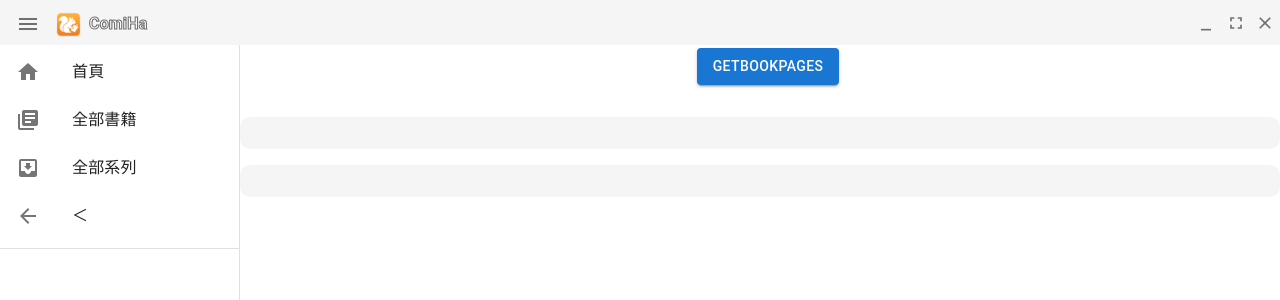
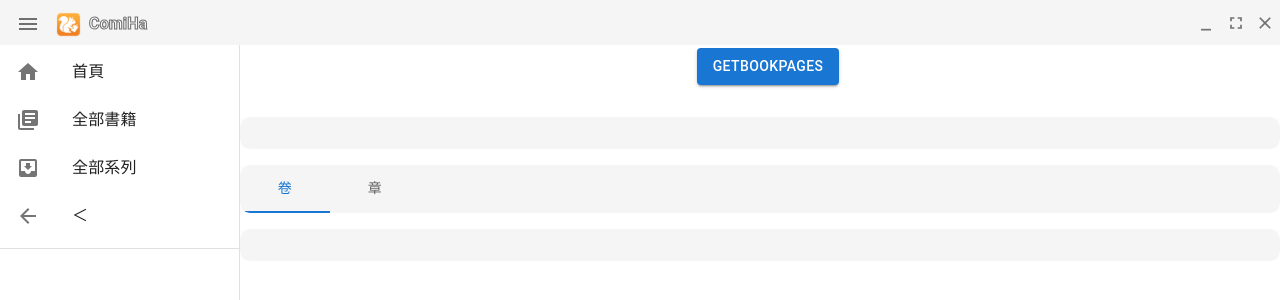
Before and after one commit to haha4ni/ComiHa, a React (Vite) app in the folder frontend/: page /seriesinfo/1 in a window 1280 px wide. Shown: the top 300 px of the page. Built offline with nearby package versions, Linux system fonts and the light colour scheme.

Commit message:
新增series info tabs

```diff
--- a/frontend/src/components/components/SeriesInfoPage.jsx
+++ b/frontend/src/components/components/SeriesInfoPage.jsx
@@ -1,6 +1,6 @@
 import React, { useEffect, useState } from "react";
 import { useNavigate, useParams } from "react-router-dom";
-import { Box, Typography, Avatar, Button, TextField } from "@mui/material";
+import { Box, Typography, Avatar, Button, TextField, Tabs, Tab } from "@mui/material";
 import {
   ReadCover,
   GetBookInfoByKey,
@@ -12,6 +12,7 @@ export default function SeriesInfoInfoPage() {
   const [Thumbnails, setThumbnails] = useState([]);
   const [bookinfo, setBookinfo] = useState(null);
   const [seriesinfo, setSeriesinfo] = useState(null);
+  const [tabValue, setTabValue] = useState(0);
   const navigate = useNavigate();
   const { seriesname, bookname, booknumber } = useParams();
 
@@ -52,6 +53,10 @@ export default function SeriesInfoInfoPage() {
 
     fetchSeriesInfo();
   }, [seriesname]);
+
+  const handleTabChange = (event, newValue) => {
+    setTabValue(newValue);
+  };
 
   const renderThumbnails = () => {
     return Thumbnails.map((thumbnail, index) => (
@@ -178,7 +183,16 @@ export default function SeriesInfoInfoPage() {
         <Typography variant="h6">{bookinfo?.metadata?.series}</Typography>
       </Box>
 
-      {/* Thumbnails Grid */}
+      {/* Tabs and Thumbnails Grid */}
+      <Tabs
+        value={tabValue}
+        onChange={handleTabChange}
+        sx={{ mt: 2, backgroundColor: "#f5f5f5", borderRadius: "10px" }}
+      >
+        <Tab label="卷" />
+        <Tab label="章" />
+      </Tabs>
+      {tabValue === 0 && (
         <Box
           sx={{
             mt: 2,
@@ -192,6 +206,22 @@ export default function SeriesInfoInfoPage() {
         >
           {renderThumbnails()}
         </Box>
+      )}
+      {tabValue === 1 && (
+        <Box
+          sx={{
+            mt: 2,
+            display: "flex",
+            flexDirection: "column",
+            gap: 2,
+            backgroundColor: "#f5f5f5",
+            borderRadius: "10px",
+            padding: 2,
+          }}
+        >
+          <Typography variant="body1">章內容待實作</Typography>
+        </Box>
+      )}
     </Box>
   );
 }
```
Lines whose indentation alone changed are shown as unchanged.
